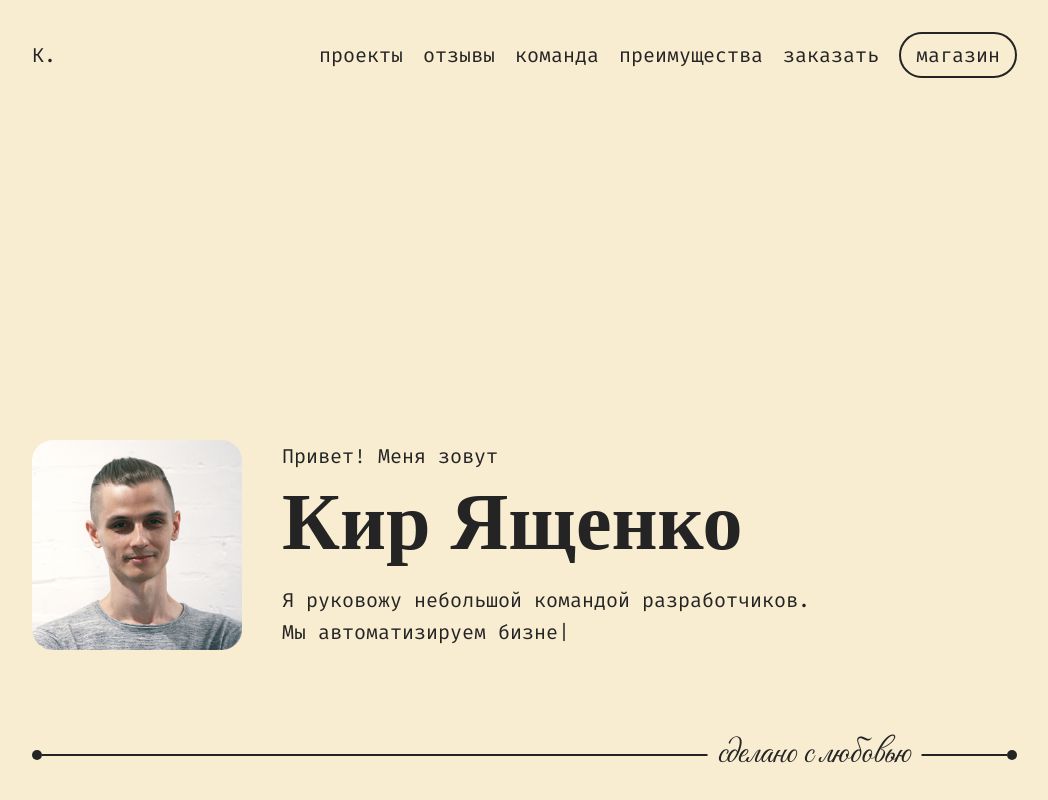
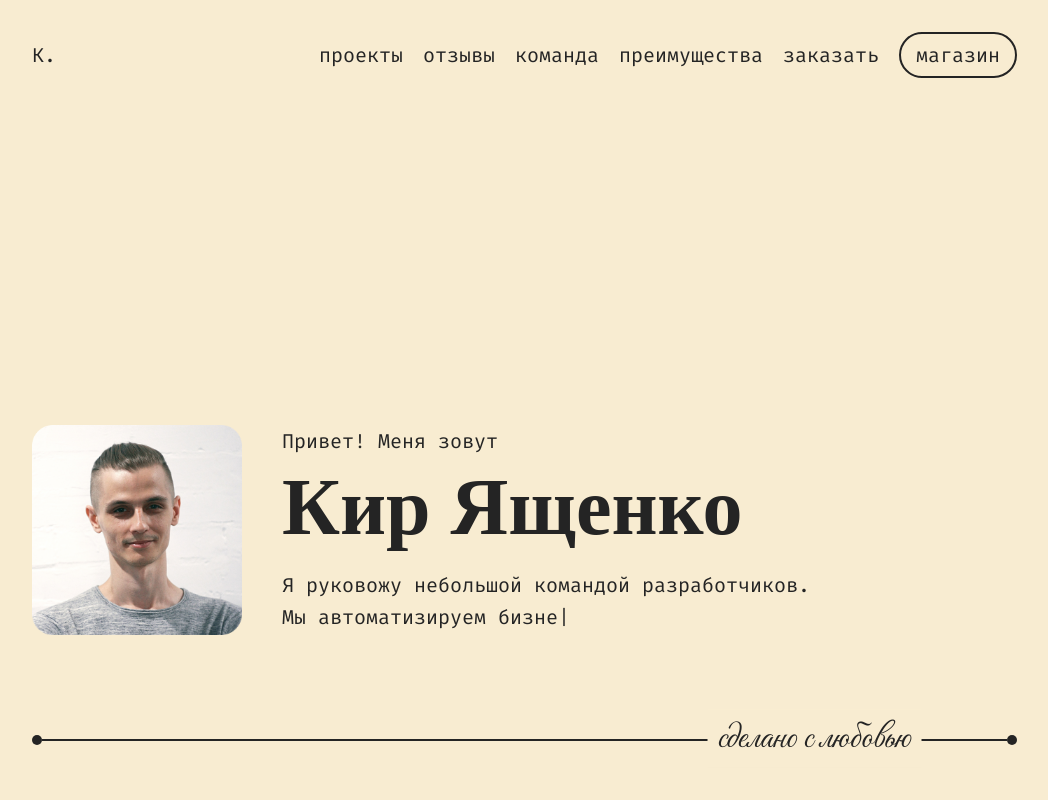
Before and after one commit to ArtDir/zrussa, a website built with webpack: page src/index.html in a window 1280 px wide. Shown: the top 800 px of the page, without its empty margins (108-1156 px from the left). Built offline with nearby package versions, Linux system fonts and the light colour scheme; files whose address does not match are found by name.

Commit message:
fix: Section padding simplyfyed

```diff
--- a/styles/_variables.scss
+++ b/styles/_variables.scss
@@ -20,7 +20,7 @@
 	--container-width: 1920px;
 	--container-padding-x: 140px;
 
-	--section-padding-y: 80px;
+	--section-padding-y: 65px;
 
 	--input-height: 90px;
 	--button-height: 50px;
```
